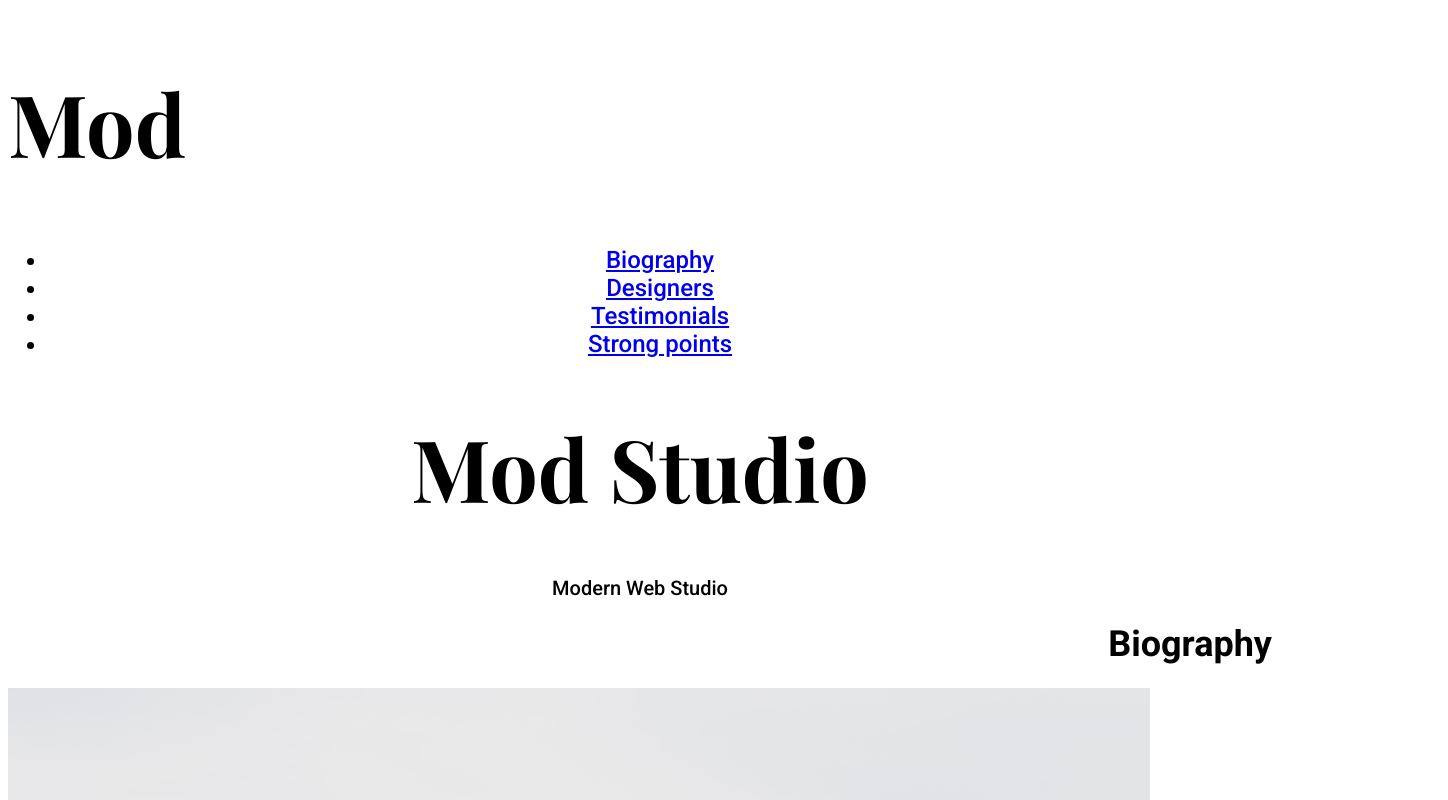
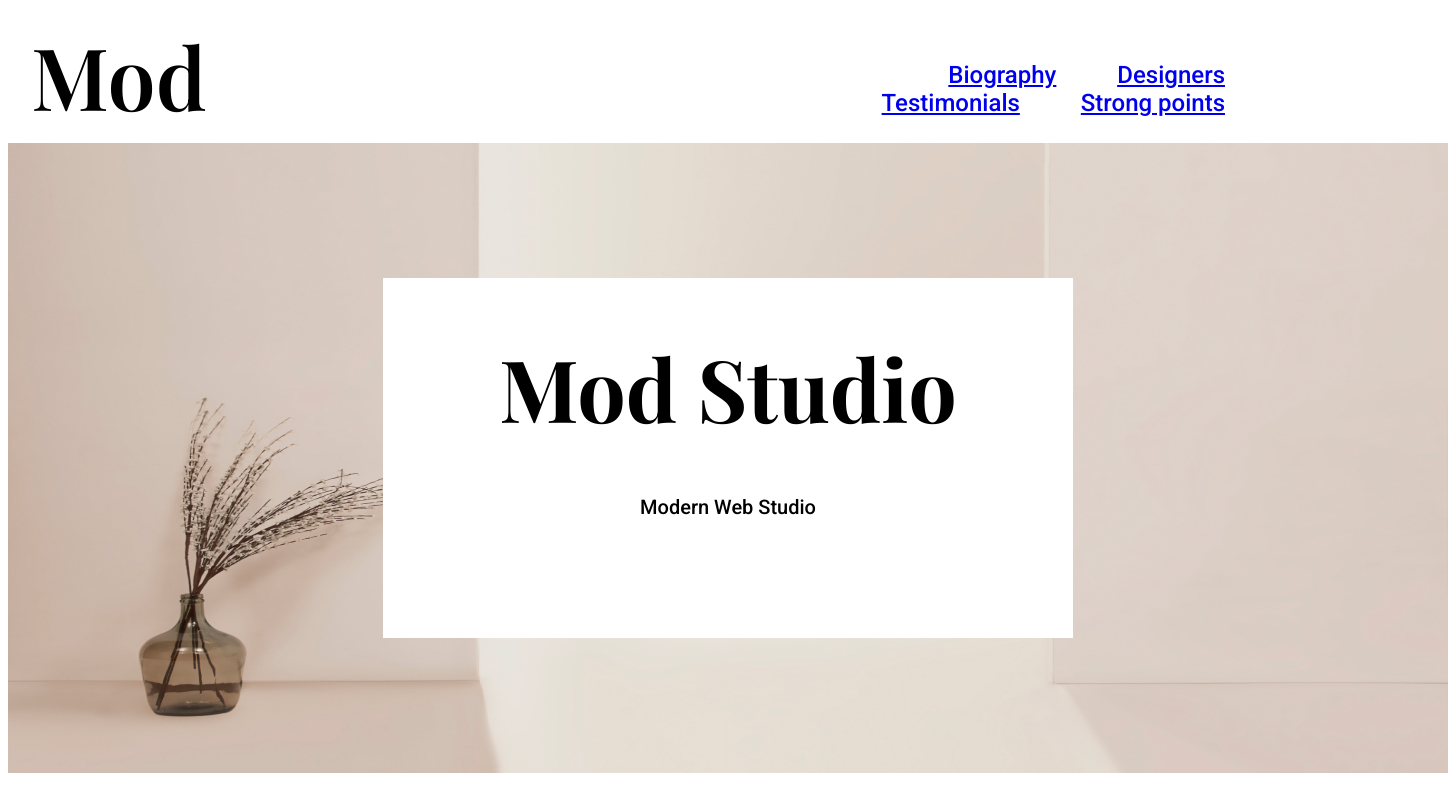
Before and after one commit to Chudofa-L/otus-css-chudofa, a plain HTML site: page index.html in a window 1280 px wide. Shown: the top 800 px of the page, 1448 px wide, since content can reach past the window. Drawn offline with nearby package versions, Linux system fonts and the light colour scheme; a web font is replaced by a local one.

Commit message:
Added menu and firs section

```diff
--- a/fonts.css
+++ b/fonts.css
@@ -20,6 +20,7 @@ body {
 }
 
 .nav {
+    color: black;
     font-family: Roboto;
     font-size: 24px;
     font-weight: 500;
--- a/index.html
+++ b/index.html
@@ -5,29 +5,33 @@
     <meta charset="UTF-8">
     <meta name="viewport" content="width=device-width, initial-scale=1.0">
     <title>Mod</title>
-    <link rel="stylesheet" href="style.css">
+
     <link rel="preconnect" href="https://fonts.googleapis.com">
     <link rel="preconnect" href="https://fonts.gstatic.com" crossorigin>
     <link
         href="https://fonts.googleapis.com/css2?family=Playfair+Display:ital,wght@0,400..900;1,400..900&family=Roboto:wght@400;500;700;900&display=swap"
         rel="stylesheet">
     <link rel="stylesheet" href="fonts.css">
+    <link rel="stylesheet" href="style.css">
 </head>
 
 <body>
-    <header>
-        <h2 class="headline"><b>Mod</b></h2>
-        <nav class="nav">
-            <ul>
+    <header class="header">
+        <h2 class="headline">Mod</h2>
+        <ul class="nav">
             <li><a href="#Biography">Biography</a></li>
             <li><a href="#Designers"><u>Designers</u></a></li>
             <li><a href="#Testimonials">Testimonials</a></li>
             <li><a href="#Strong points">Strong points</a></li>
         </ul>
-        </nav>
+    </header>
+    <div class="hero_section">
+        <div class="title_section">
             <h1 class="title"><strong>Mod Studio</strong></h1>
             <h2 class="subtitle">Modern Web Studio</h2>
-    </header>
+        </div>
+    </div>
+
     <!--Секция Biography-->
     <section class="Biography">
         <header class="heading_Biography">
--- a/style.css
+++ b/style.css
@@ -0,0 +1,45 @@
+.header {
+    width: 1397px;
+    height: 135px;
+    margin: 0px 20px 0px 23px;
+}
+
+.headline {
+    text-align: left;
+    padding: 0px;
+    margin: 16px 10px 16px 0px;
+    display: inline-block;
+    width: 182px;
+    height: 103px;
+}
+
+.nav {
+    text-align: right;
+    list-style: none;
+    display: inline-block;
+    position: absolute;
+    padding: 0px 0px 0px 529px;
+    margin: 53px 0px 53px 10px;
+}
+
+li {
+    display: inline;
+    padding: 0px 55px 0px 0px;
+}
+
+.hero_section {
+    background-image: url(images/inside-weather-Uxqlfigh6oE-unsplash\ 1.jpg);
+    width: 1440px;
+    height: 630px;
+    position: relative
+}
+
+.title_section {
+    background-color: white;
+    width: 690px;
+    height: 360px;
+    position: absolute;
+    top: 50%;
+    left: 50%;
+    transform: translate(-50%, -50%);
+}
```
Lines whose indentation alone changed are shown as unchanged.
